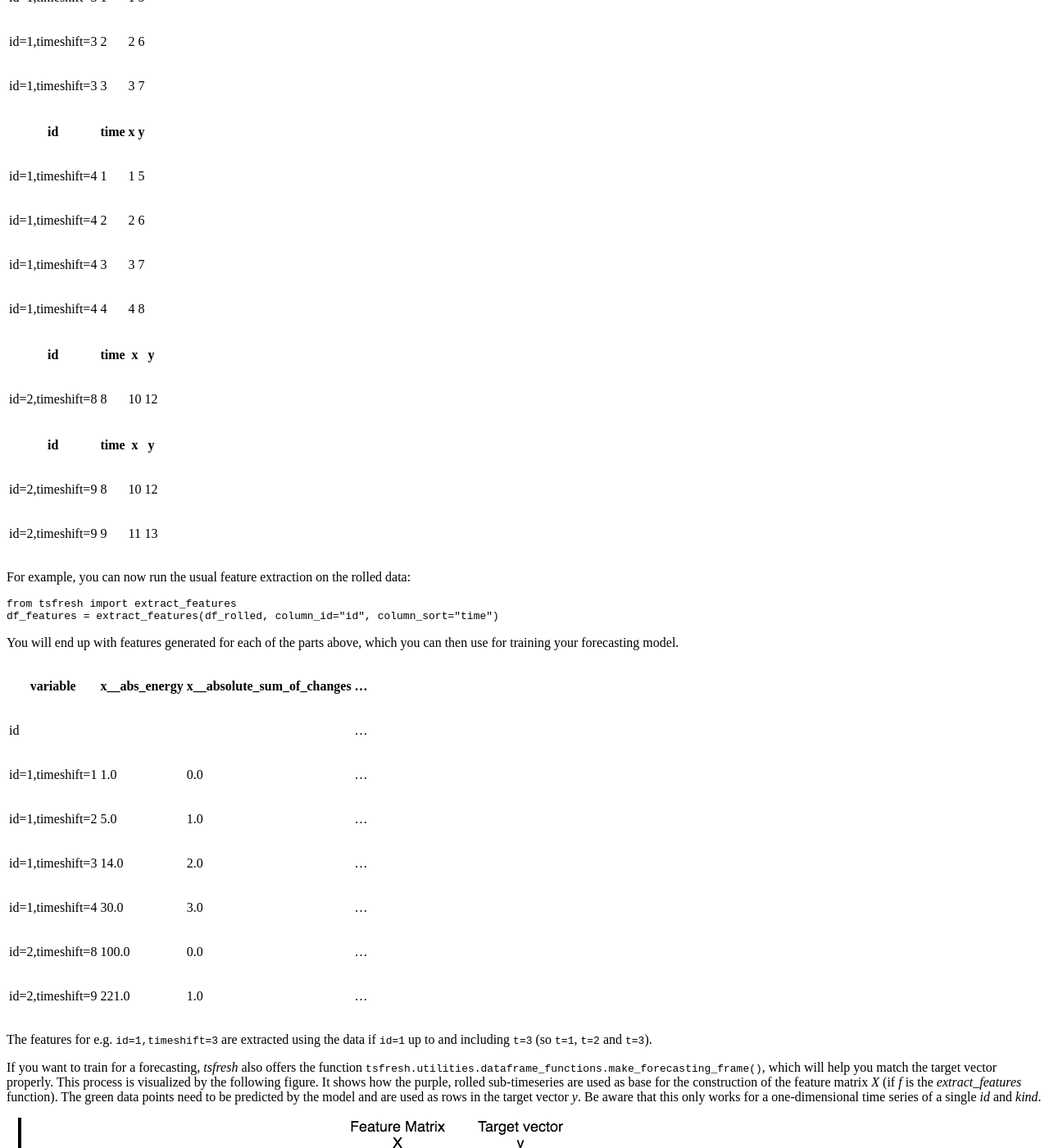
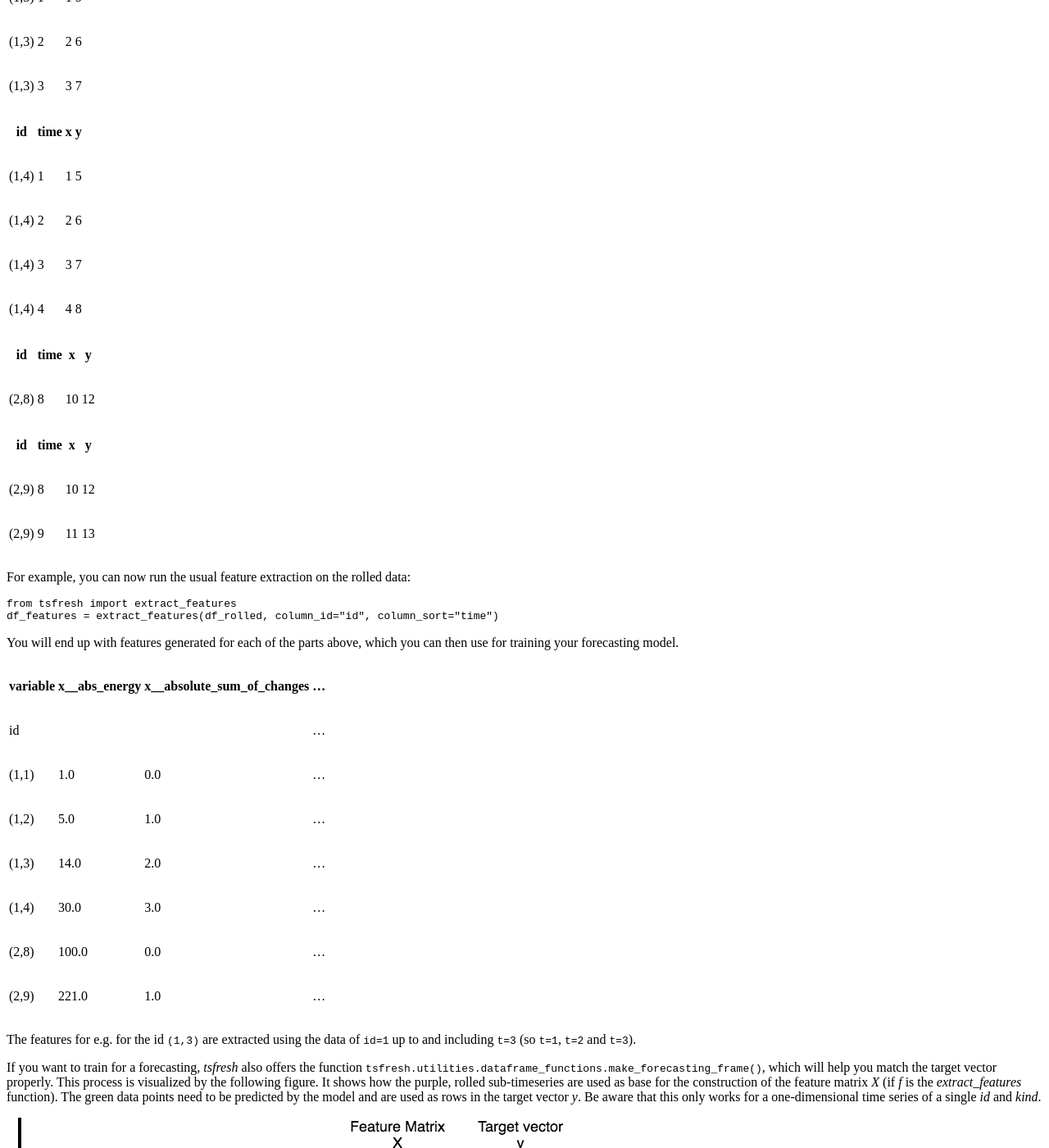
Before and after one commit to blue-yonder/tsfresh, a Sphinx documentation site: the page built from docs/text/forecasting.rst, in a window 1280 px wide and 1400 px high, scrolled down 2840 px. Shown: the whole window at 82% size. Built offline with Sphinx 7.4.7 and the Read the Docs theme 2.0.0, drawn with Linux system fonts in a browser that asks for light colours; formulas are drawn with MathJax 3; the version number could not be read and is left out; some of the changed text lies outside the part shown.

Commit message:
updated docstring and rtd for rolling id as tuple

```diff
--- a/docs/text/forecasting.rst
+++ b/docs/text/forecasting.rst
@@ -103,55 +103,55 @@ The new data set consists only of values from the old data set, but with new ids
 Also the sort column values (in this case ``time``) is copied.
 If you group by ``id``, you will end up with the following parts (or "windows"):
 
-+-----------------+-------+---+----+
-|id               | time  | x |  y |
-+=================+=======+===+====+
-|id=1,timeshift=1 |    1  | 1 |  5 |
-+-----------------+-------+---+----+
++-------+-------+---+----+
+| id    | time  | x |  y |
++=======+=======+===+====+
+| (1,1) |    1  | 1 |  5 |
++-------+-------+---+----+
 
-+-----------------+-------+---+----+
-|id               | time  | x |  y |
-+=================+=======+===+====+
-|id=1,timeshift=2 |    1  | 1 |  5 |
-+-----------------+-------+---+----+
-|id=1,timeshift=2 |    2  | 2 |  6 |
-+-----------------+-------+---+----+
++-------+-------+---+----+
+| id    | time  | x |  y |
++=======+=======+===+====+
+| (1,2) |    1  | 1 |  5 |
++-------+-------+---+----+
+| (1,2) |    2  | 2 |  6 |
++-------+-------+---+----+
 
-+-----------------+-------+---+----+
-|id               | time  | x |  y |
-+=================+=======+===+====+
-|id=1,timeshift=3 |    1  | 1 |  5 |
-+-----------------+-------+---+----+
-|id=1,timeshift=3 |    2  | 2 |  6 |
-+-----------------+-------+---+----+
-|id=1,timeshift=3 |    3  | 3 |  7 |
-+-----------------+-------+---+----+
++-------+-------+---+----+
+| id    | time  | x |  y |
++=======+=======+===+====+
+| (1,3) |    1  | 1 |  5 |
++-------+-------+---+----+
+| (1,3) |    2  | 2 |  6 |
++-------+-------+---+----+
+| (1,3) |    3  | 3 |  7 |
++-------+-------+---+----+
 
-+-----------------+-------+---+----+
-|id               | time  | x |  y |
-+=================+=======+===+====+
-|id=1,timeshift=4 |    1  | 1 |  5 |
-+-----------------+-------+---+----+
-|id=1,timeshift=4 |    2  | 2 |  6 |
-+-----------------+-------+---+----+
-|id=1,timeshift=4 |    3  | 3 |  7 |
-+-----------------+-------+---+----+
-|id=1,timeshift=4 |    4  | 4 |  8 |
-+-----------------+-------+---+----+
++-------+-------+---+----+
+| id    | time  | x |  y |
++=======+=======+===+====+
+| (1,4) |    1  | 1 |  5 |
++-------+-------+---+----+
+| (1,4) |    2  | 2 |  6 |
++-------+-------+---+----+
+| (1,4) |    3  | 3 |  7 |
++-------+-------+---+----+
+| (1,4) |    4  | 4 |  8 |
++-------+-------+---+----+
 
-+-----------------+-------+---+----+
-|id               | time  | x |  y |
-+=================+=======+===+====+
-|id=2,timeshift=8 |    8  |10 | 12 |
-+-----------------+-------+---+----+
++-------+-------+---+----+
+| id    | time  | x |  y |
++=======+=======+===+====+
+| (2,8) |    8  |10 | 12 |
++-------+-------+---+----+
 
-+-----------------+-------+---+----+
-|id               | time  | x |  y |
-+=================+=======+===+====+
-|id=2,timeshift=9 |    8  |10 | 12 |
-+-----------------+-------+---+----+
-|id=2,timeshift=9 |    9  |11 | 13 |
-+-----------------+-------+---+----+
++-------+-------+---+----+
+| id    | time  | x |  y |
++=======+=======+===+====+
+| (2,9) |    8  |10 | 12 |
++-------+-------+---+----+
+| (2,9) |    9  |11 | 13 |
++-------+-------+---+----+
 
 For example, you can now run the usual feature extraction on the rolled data:
 
@@ -162,25 +162,25 @@ For example, you can now run the usual feature extraction on the rolled data:
 
 You will end up with features generated for each of the parts above, which you can then use for training your forecasting model.
 
-+------------------+----------------+-----------------------------+-----+
-| variable         |  x__abs_energy |  x__absolute_sum_of_changes | ... |
-+==================+================+=============================+=====+
-| id               |                |                             | ... |
-+------------------+----------------+-----------------------------+-----+
-| id=1,timeshift=1 |            1.0 |                         0.0 | ... |
-+------------------+----------------+-----------------------------+-----+
-| id=1,timeshift=2 |            5.0 |                         1.0 | ... |
-+------------------+----------------+-----------------------------+-----+
-| id=1,timeshift=3 |           14.0 |                         2.0 | ... |
-+------------------+----------------+-----------------------------+-----+
-| id=1,timeshift=4 |           30.0 |                         3.0 | ... |
-+------------------+----------------+-----------------------------+-----+
-| id=2,timeshift=8 |          100.0 |                         0.0 | ... |
-+------------------+----------------+-----------------------------+-----+
-| id=2,timeshift=9 |          221.0 |                         1.0 | ... |
-+------------------+----------------+-----------------------------+-----+
++----------+----------------+-----------------------------+-----+
+| variable |  x__abs_energy |  x__absolute_sum_of_changes | ... |
++==========+================+=============================+=====+
+| id       |                |                             | ... |
++----------+----------------+-----------------------------+-----+
+| (1,1)    |            1.0 |                         0.0 | ... |
++----------+----------------+-----------------------------+-----+
+| (1,2)    |            5.0 |                         1.0 | ... |
++----------+----------------+-----------------------------+-----+
+| (1,3)    |           14.0 |                         2.0 | ... |
++----------+----------------+-----------------------------+-----+
+| (1,4)    |           30.0 |                         3.0 | ... |
++----------+----------------+-----------------------------+-----+
+| (2,8)    |          100.0 |                         0.0 | ... |
++----------+----------------+-----------------------------+-----+
+| (2,9)    |          221.0 |                         1.0 | ... |
++----------+----------------+-----------------------------+-----+
 
-The features for e.g. ``id=1,timeshift=3`` are extracted using the data if ``id=1`` up to and including ``t=3`` (so ``t=1``, ``t=2`` and ``t=3``).
+The features for e.g. for the id ``(1,3)`` are extracted using the data of ``id=1`` up to and including ``t=3`` (so ``t=1``, ``t=2`` and ``t=3``).
 
 If you want to train for a forecasting, `tsfresh` also offers the function :func:`tsfresh.utilities.dataframe_functions.make_forecasting_frame`, which will help you match the target vector properly.
 This process is visualized by the following figure.
@@ -204,36 +204,36 @@ For identifying every subsequence, `tsfresh` uses the time stamp of the point th
 For positive rolling, this `timeshift` is the last time stamp in the subsequence.
 For negative rolling, it is the first one, for example the above dataframe rolled in negative direction gives us:
 
-+------------------+------+----+----+
-|id                | time |  x |  y |
-+==================+======+====+====+
-|id=1,timeshift=1  |    1 |  1 |  5 |
-+------------------+------+----+----+
-|id=1,timeshift=1  |    2 |  2 |  6 |
-+------------------+------+----+----+
-|id=1,timeshift=1  |    3 |  3 |  7 |
-+------------------+------+----+----+
-|id=1,timeshift=1  |    4 |  4 |  8 |
-+------------------+------+----+----+
-|id=1,timeshift=2  |    2 |  2 |  6 |
-+------------------+------+----+----+
-|id=1,timeshift=2  |    3 |  3 |  7 |
-+------------------+------+----+----+
-|id=1,timeshift=2  |    4 |  4 |  8 |
-+------------------+------+----+----+
-|id=1,timeshift=3  |    3 |  3 |  7 |
-+------------------+------+----+----+
-|id=1,timeshift=3  |    4 |  4 |  8 |
-+------------------+------+----+----+
-|id=1,timeshift=4  |    4 |  4 |  8 |
-+------------------+------+----+----+
-|id=2,timeshift=8  |    8 | 10 | 12 |
-+------------------+------+----+----+
-|id=2,timeshift=8  |    9 | 11 | 13 |
-+------------------+------+----+----+
-|id=2,timeshift=9  |    9 | 11 | 13 |
-+------------------+------+----+----+
++-------+------+----+----+
+| id    | time |  x |  y |
++=======+======+====+====+
+| (1,1) |    1 |  1 |  5 |
++-------+------+----+----+
+| (1,1) |    2 |  2 |  6 |
++-------+------+----+----+
+| (1,1) |    3 |  3 |  7 |
++-------+------+----+----+
+| (1,1) |    4 |  4 |  8 |
++-------+------+----+----+
+| (1,2) |    2 |  2 |  6 |
++-------+------+----+----+
+| (1,2) |    3 |  3 |  7 |
++-------+------+----+----+
+| (1,2) |    4 |  4 |  8 |
++-------+------+----+----+
+| (1,3) |    3 |  3 |  7 |
++-------+------+----+----+
+| (1,3) |    4 |  4 |  8 |
++-------+------+----+----+
+| (1,4) |    4 |  4 |  8 |
++-------+------+----+----+
+| (2,8) |    8 | 10 | 12 |
++-------+------+----+----+
+| (2,8) |    9 | 11 | 13 |
++-------+------+----+----+
+| (2,9) |    9 | 11 | 13 |
++-------+------+----+----+
 
 which you could use to predict the current value using the future time series values (if that makes sense in your case).
 
-Choosing a non-default `max_timeshift` or `min_timeshift` would make the extracted sub-time-series smaller or even remove them completely (e.g. with `min_timeshift = 1` the `id=1,timeshift=1` of the positive rolling case would disappear).
+Choosing a non-default `max_timeshift` or `min_timeshift` would make the extracted sub-time-series smaller or even remove them completely (e.g. with `min_timeshift = 1` the ``(1,1)`` (i.e. ``id=1,timeshift=1``) of the positive rolling case would disappear).
```
Also changed, not shown: 1 other file.
